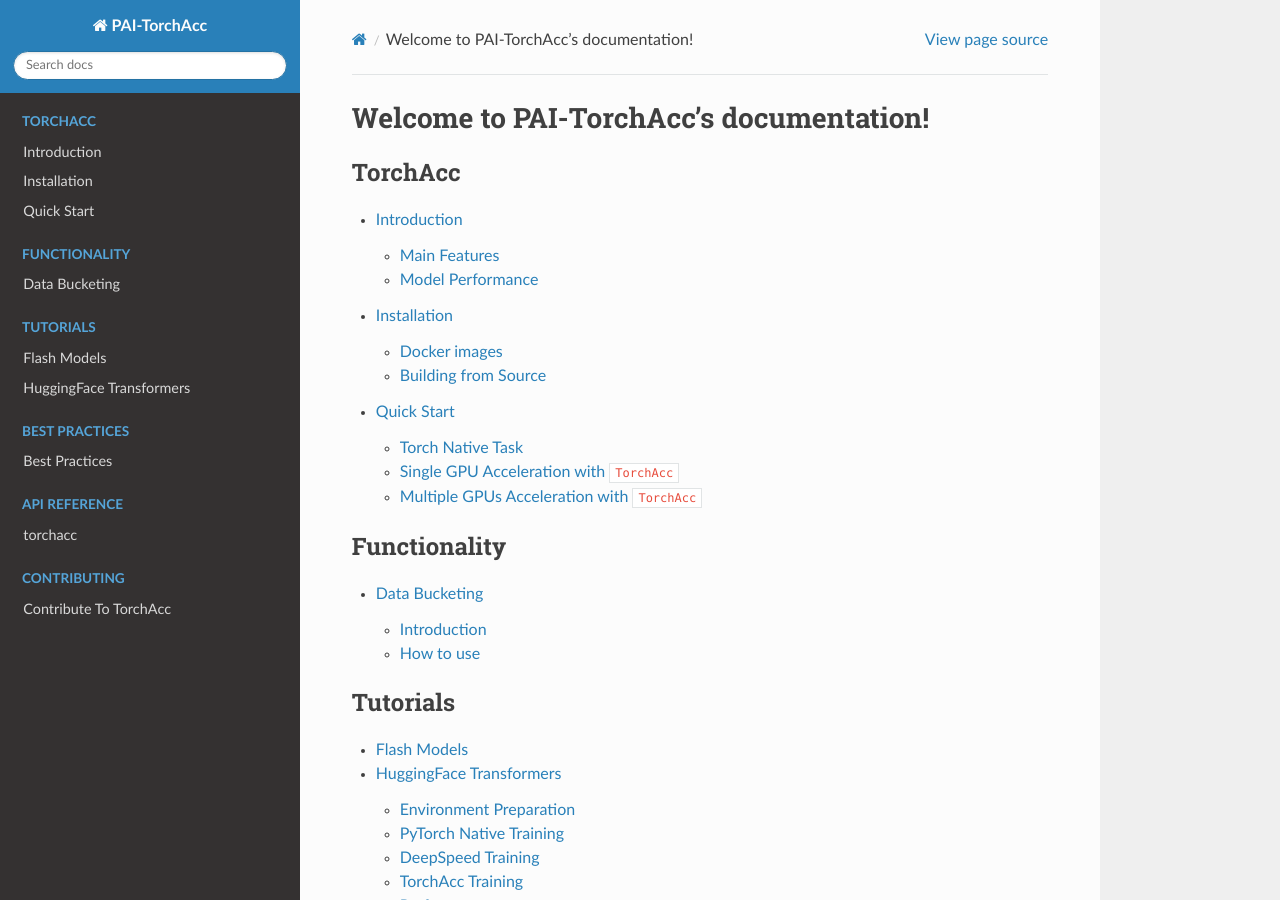
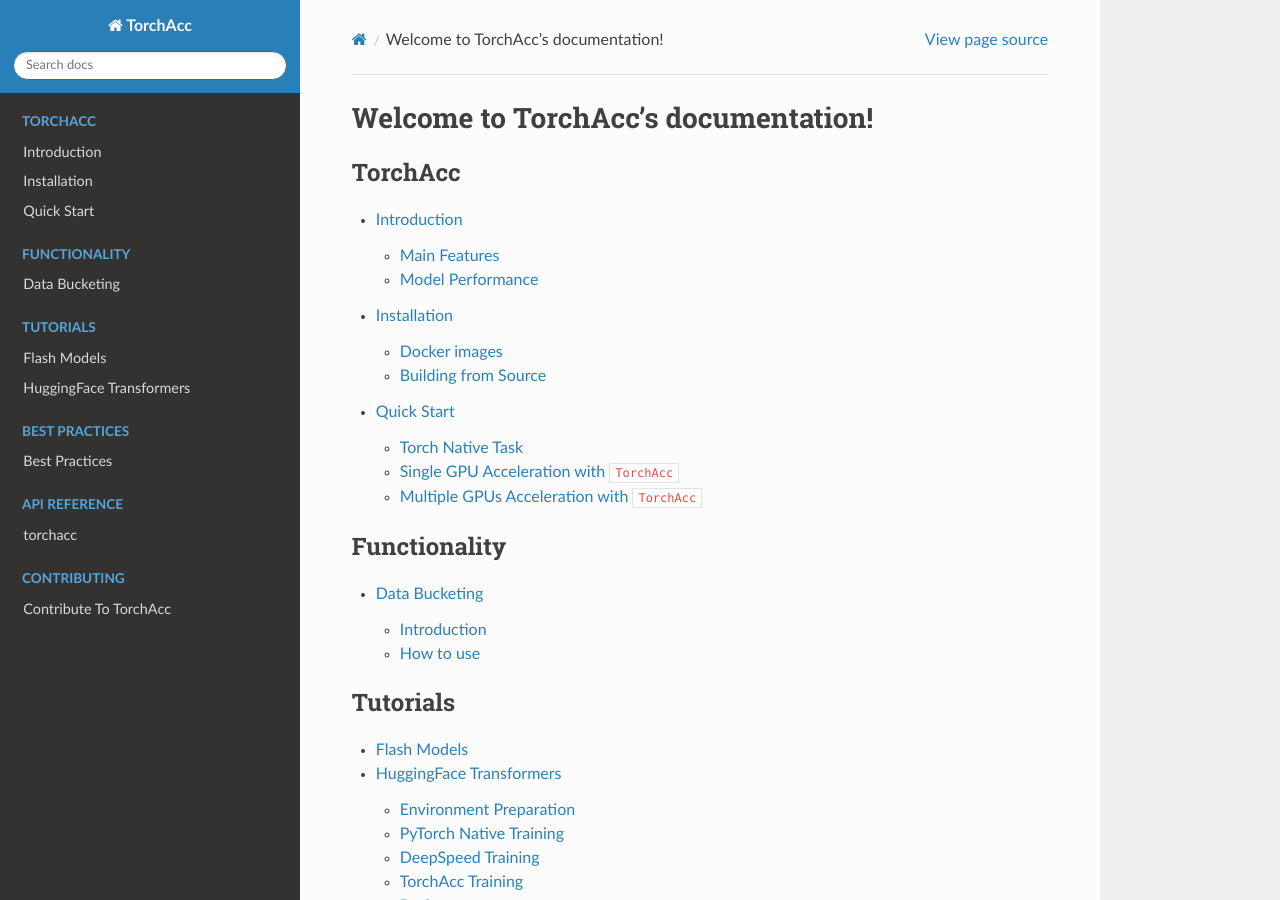
Before and after one commit to AlibabaPAI/torchacc, a Sphinx documentation site: the page built from docs/source/index.rst, in a window 1280 px wide and 900 px high. Built offline with Sphinx 7.4.7 and the Read the Docs theme 2.0.0, drawn with Linux system fonts in a browser that asks for light colours; pages that are not in the unit, such as notebooks, are missing from menus.

```diff
--- a/docs/source/conf.py
+++ b/docs/source/conf.py
@@ -9,7 +9,7 @@
 # https://www.sphinx-doc.org/en/master/usage/configuration.html#project-information
 import datetime
 
-project = 'PAI-TorchAcc'
+project = 'TorchAcc'
 copyright = '2024, alibaba-cloud'
 author = 'Alibaba Cloud'
 release = '2.3.0'
--- a/docs/source/index.rst
+++ b/docs/source/index.rst
@@ -1,9 +1,9 @@
-.. PAI-TorchAcc documentation master file, created by
+.. TorchAcc documentation master file, created by
    sphinx-quickstart on Fri Nov  3 16:11:35 2023.
    You can adapt this file completely to your liking, but it should at least
    contain the root `toctree` directive.
 
-Welcome to PAI-TorchAcc's documentation!
+Welcome to TorchAcc's documentation!
 ========================================
 
 .. toctree::
```
Also changed, not shown: README.md (+17 -8 lines), docs/figures/group.png (added).
